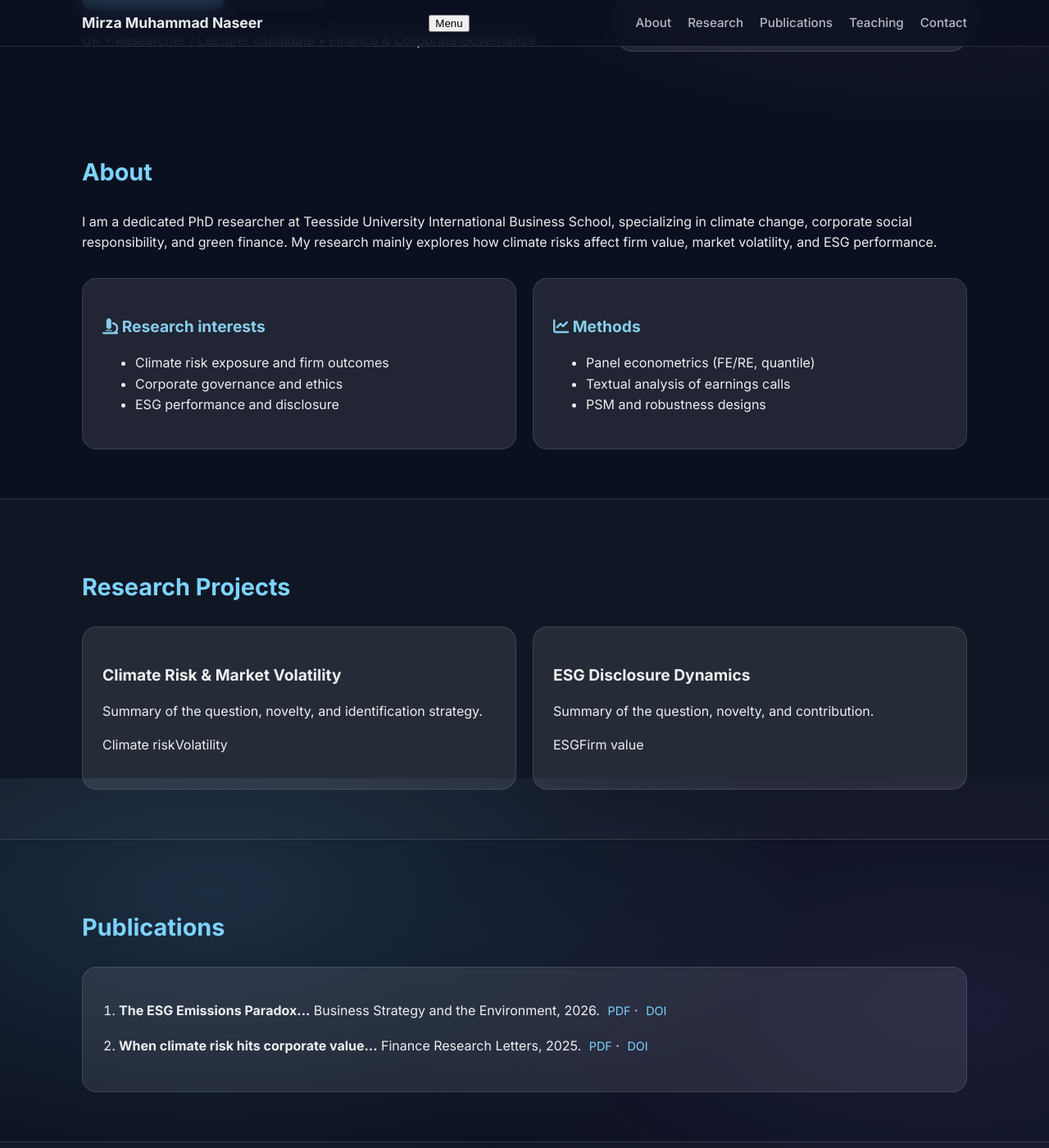
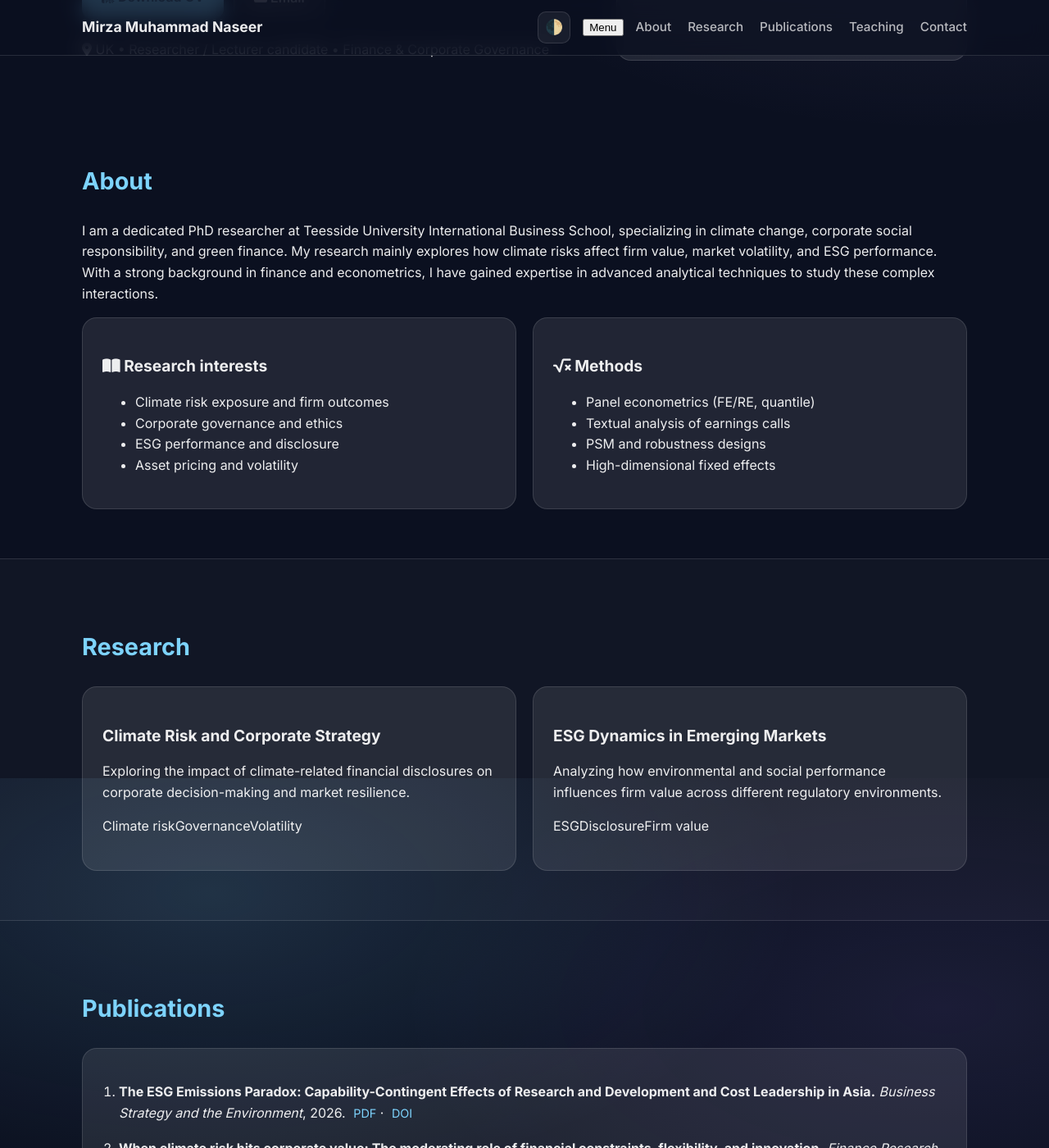
Before and after one commit to mmnaseer/mmnaseer.github.io, a Jekyll site: the page index.html, which Jekyll copies as it is, in a window 1280 px wide and 1400 px high, scrolled down 451 px. Shown: the whole window at 82% size. Built offline with Jekyll 4.4.1, drawn with Linux system fonts in a browser that asks for light colours; a style sheet for code colours, icons or effects is not loaded; some of the changed text lies outside the part shown.

Commit message:
Update index.html

```diff
--- a/index.html
+++ b/index.html
@@ -3,8 +3,8 @@
 <head>
   <meta charset="utf-8" />
   <meta name="viewport" content="width=device-width, initial-scale=1" />
-  <title>Mirza Muhammad Naseer</title>
-  <meta name="description" content="Academic profile: research, publications, and contact." />
+  <title>Mirza Muhammad Naseer | Climate Finance & ESG Researcher</title>
+  <meta name="description" content="Academic profile of Mirza Muhammad Naseer: Researching Climate Finance, ESG, and Financial Volatility." />
 
   <link rel="preconnect" href="https://fonts.googleapis.com">
   <link rel="preconnect" href="https://fonts.gstatic.com" crossorigin>
@@ -20,7 +20,12 @@
   <header class="topbar">
     <div class="container topbar-inner">
       <a class="brand" href="#top">Mirza Muhammad Naseer</a>
+
+      <div class="nav-wrapper" style="display: flex; gap: 15px; align-items: center;">
+        <button id="theme-toggle" class="theme-toggle" aria-label="Toggle Theme">🌓</button>
+
         <button class="menu-btn" type="button" aria-label="Open menu" aria-expanded="false">Menu</button>
+
         <nav class="nav">
           <a href="#about">About</a>
           <a href="#research">Research</a>
@@ -28,6 +33,7 @@
           <a href="#teaching">Teaching</a>
           <a href="#contact">Contact</a>
         </nav>
+      </div>
     </div>
   </header>
 
@@ -37,28 +43,37 @@
         <div class="hero-text">
           <p class="kicker">Academic profile</p>
           <h1>Mirza Muhammad Naseer</h1>
-          <p class="lead">Climate Finance, Corporate Governance, ESG, and Financial Volatility.</p>
+          <p class="lead">
+            Climate Finance, Corporate Governance, ESG, and Financial Volatility.
+          </p>
+
           <div class="cta-row">
             <a class="btn primary" href="cv/cv.pdf"><i class="fas fa-file-pdf"></i> Download CV</a>
             <a class="btn" href="mailto:mirzamnaseer@gmail.com"><i class="fas fa-envelope"></i> Email</a>
           </div>
+
           <div class="meta">
-            <span>UK</span> <span>•</span> <span>Researcher / Lecturer candidate</span> <span>•</span> <span>Finance & Corporate Governance</span>
+            <span><i class="fas fa-location-dot"></i> UK</span>
+            <span>•</span>
+            <span>Researcher / Lecturer candidate</span>
+            <span>•</span>
+            <span>Finance & Corporate Governance</span>
           </div>
         </div>
 
-        <aside class="card quick-links-card" style="display: flex; flex-direction: row; justify-content: space-between; align-items: flex-start; padding: 25px; gap: 20px; border-radius: 20px;">
+        <aside class="card quick-links-card">
           <div class="card-content">
-            <h2 class="card-title" style="margin-top: 0; font-size: 1.5rem;">Quick links</h2>
-            <ul class="link-list" style="list-style: none; padding: 0; line-height: 2;">
-              <li><a href="https://scholar.google.com/citations?user=SM0wvw0AAAAJ&hl=en"><i class="ai ai-google-scholar"></i> Google Scholar</a></li>
-              <li><a href="https://orcid.org/0000-0002-5740-1927"><i class="ai ai-orcid"></i> ORCID</a></li>
-              <li><a href="https://papers.ssrn.com/Sol3/Cf_Dev/AbsByAuth.cfm?per_id=2599287"><i class="ai ai-ssrn"></i> SSRN</a></li>
-              <li><a href="https://www.linkedin.com/in/mirzamnaseer/"><i class="fab fa-linkedin"></i> LinkedIn</a></li>
+            <h2 class="card-title" style="margin-top: 0; color: var(--text);">Quick links</h2>
+            <ul class="link-list">
+              <li><a href="https://scholar.google.com/citations?user=SM0wvw0AAAAJ&hl=en" target="_blank"><i class="ai ai-google-scholar"></i> Google Scholar</a></li>
+              <li><a href="https://orcid.org/0000-0002-5740-1927" target="_blank"><i class="ai ai-orcid"></i> ORCID</a></li>
+              <li><a href="https://papers.ssrn.com/Sol3/Cf_Dev/AbsByAuth.cfm?per_id=2599287" target="_blank"><i class="ai ai-ssrn"></i> SSRN</a></li>
+              <li><a href="https://www.linkedin.com/in/mirzamnaseer/" target="_blank"><i class="fab fa-linkedin"></i> LinkedIn</a></li>
             </ul>
           </div>
-          <div class="profile-photo-container" style="flex-shrink: 0;">
-            <img src="assets/photo.jpg" class="profile-img" style="width: 130px; height: 130px; object-fit: cover; border-radius: 15px; border: 3px solid white; box-shadow: 0 10px 20px rgba(0,0,0,0.1);">
+
+          <div class="profile-photo-container">
+            <img src="assets/photo.jpg" alt="Mirza Muhammad Naseer" class="profile-img">
           </div>
         </aside>
       </div>
@@ -67,22 +82,28 @@
     <section id="about" class="section">
       <div class="container">
         <h2>About</h2>
-        <p>I am a dedicated PhD researcher at Teesside University International Business School, specializing in climate change, corporate social responsibility, and green finance. My research mainly explores how climate risks affect firm value, market volatility, and ESG performance.</p>
-        <div class="grid-2" style="margin-top: 30px;">
+        <p>
+          I am a dedicated PhD researcher at Teesside University International Business School, specializing in climate change, corporate social responsibility, and green finance. My research mainly explores how climate risks affect firm value, market volatility, and ESG performance. With a strong background in finance and econometrics, I have gained expertise in advanced analytical techniques to study these complex interactions.
+        </p>
+
+        <div class="grid-2">
           <div class="card">
-            <h3 style="color: #87CEEB;"><i class="fas fa-microscope"></i> Research interests</h3>
+            <h3><i class="fas fa-book-open"></i> Research interests</h3>
             <ul class="bullets">
               <li>Climate risk exposure and firm outcomes</li>
               <li>Corporate governance and ethics</li>
               <li>ESG performance and disclosure</li>
+              <li>Asset pricing and volatility</li>
             </ul>
           </div>
+
           <div class="card">
-            <h3 style="color: #87CEEB;"><i class="fas fa-chart-line"></i> Methods</h3>
+            <h3><i class="fas fa-square-root-variable"></i> Methods</h3>
             <ul class="bullets">
               <li>Panel econometrics (FE/RE, quantile)</li>
               <li>Textual analysis of earnings calls</li>
               <li>PSM and robustness designs</li>
+              <li>High-dimensional fixed effects</li>
             </ul>
           </div>
         </div>
@@ -91,17 +112,22 @@
 
     <section id="research" class="section alt">
       <div class="container">
-        <h2>Research Projects</h2>
+        <h2>Research</h2>
         <div class="grid-2">
           <article class="card">
-            <h3>Climate Risk & Market Volatility</h3>
-            <p class="muted">Summary of the question, novelty, and identification strategy.</p>
-            <p class="tags"><span>Climate risk</span><span>Volatility</span></p>
+            <h3>Climate Risk and Corporate Strategy</h3>
+            <p class="muted">Exploring the impact of climate-related financial disclosures on corporate decision-making and market resilience.</p>
+            <p class="tags">
+              <span>Climate risk</span><span>Governance</span><span>Volatility</span>
+            </p>
           </article>
+
           <article class="card">
-            <h3>ESG Disclosure Dynamics</h3>
-            <p class="muted">Summary of the question, novelty, and contribution.</p>
-            <p class="tags"><span>ESG</span><span>Firm value</span></p>
+            <h3>ESG Dynamics in Emerging Markets</h3>
+            <p class="muted">Analyzing how environmental and social performance influences firm value across different regulatory environments.</p>
+            <p class="tags">
+              <span>ESG</span><span>Disclosure</span><span>Firm value</span>
+            </p>
           </article>
         </div>
       </div>
@@ -113,15 +139,27 @@
         <div class="card">
           <ol class="pubs">
             <li>
-              <strong>The ESG Emissions Paradox...</strong> Business Strategy and the Environment, 2026.
+              <strong>The ESG Emissions Paradox: Capability-Contingent Effects of Research and Development and Cost Leadership in Asia.</strong> <em>Business Strategy and the Environment</em>, 2026.
               <span class="pub-links">
-                <a href="papers/bse.pdf">PDF</a> · <a href="https://doi.org/10.1002/bse.70362">DOI</a>
+                <a href="papers/bse.pdf">PDF</a> · <a href="https://doi.org/10.1002/bse.70362" target="_blank">DOI</a>
               </span>
             </li>
             <li>
-                <strong>When climate risk hits corporate value...</strong> Finance Research Letters, 2025.
+              <strong>When climate risk hits corporate value: The moderating role of financial constraints, flexibility, and innovation.</strong> <em>Finance Research Letters</em>, 2025.
               <span class="pub-links">
-                  <a href="papers/FRL.pdf">PDF</a> · <a href="https://doi.org/10.1016/j.frl.2025.106780">DOI</a>
+                <a href="papers/FRL.pdf">PDF</a> · <a href="https://doi.org/10.1016/j.frl.2025.106780" target="_blank">DOI</a>
+              </span>
+            </li>
+            <li>
+              <strong>Sustainable investments in volatile times: Nexus of climate change risk, ESG practices, and market volatility.</strong> <em>International Review of Financial Analysis</em>, 2024.
+              <span class="pub-links">
+                <a href="papers/IRFA.pdf">PDF</a> · <a href="https://doi.org/10.1016/j.irfa.2024.103492" target="_blank">DOI</a>
+              </span>
+            </li>
+            <li>
+              <strong>The dynamics of corporate climate risk and market volatility: International evidence.</strong> <em>North American Journal of Economics and Finance</em>, 2025.
+              <span class="pub-links">
+                <a href="papers/NAJEF.pdf">PDF</a> · <a href="https://doi.org/10.1016/j.najef.2025.102435" target="_blank">DOI</a>
               </span>
             </li>
           </ol>
@@ -134,16 +172,18 @@
         <h2>Teaching</h2>
         <div class="grid-2">
           <div class="card">
-            <h3 style="color: #87CEEB;">Modules</h3>
+            <h3>Modules</h3>
             <ul class="bullets">
               <li>Corporate Finance</li>
               <li>Financial Reporting</li>
+              <li>Research Methods / Econometrics</li>
             </ul>
           </div>
           <div class="card">
-            <h3 style="color: #87CEEB;">Supervision</h3>
+            <h3>Supervision</h3>
             <ul class="bullets">
               <li>Dissertation supervision (UG/PG)</li>
+              <li>Quantitative thesis support</li>
             </ul>
           </div>
         </div>
@@ -153,11 +193,11 @@
     <section id="contact" class="section">
       <div class="container">
         <h2>Contact</h2>
-        <div class="card" style="max-width: 500px;">
+        <div class="card" style="max-width: 600px;">
           <p>
-            <strong><i class="fas fa-envelope"></i> Email:</strong> <a href="mailto:mirzamnaseer@gmail.com">mirzamnaseer@gmail.com</a><br>
-            <strong><i class="fas fa-map-marker-alt"></i> Location:</strong> United Kingdom<br>
-            <strong><i class="fab fa-github"></i> GitHub:</strong> <a href="https://github.com/mmnaseer">mmnaseer</a>
+            <i class="fas fa-envelope"></i> <strong>Email:</strong> <a href="mailto:mirzamnaseer@gmail.com">mirzamnaseer@gmail.com</a><br>
+            <i class="fas fa-map-marker-alt"></i> <strong>Location:</strong> United Kingdom<br>
+            <i class="fab fa-github"></i> <strong>GitHub:</strong> <a href="https://github.com/mmnaseer" target="_blank">mmnaseer</a>
           </p>
         </div>
       </div>
@@ -171,13 +211,32 @@
   </main>
 
   <script>
+    // Set current year
     document.getElementById("year").textContent = new Date().getFullYear();
-    const btn = document.querySelector(".menu-btn");
+
+    // Theme Toggle Logic
+    const toggleBtn = document.getElementById('theme-toggle');
+    const body = document.body;
+
+    if (localStorage.getItem('theme') === 'light') {
+      body.classList.add('light-theme');
+    }
+
+    toggleBtn.addEventListener('click', () => {
+      body.classList.toggle('light-theme');
+      localStorage.setItem('theme', body.classList.contains('light-theme') ? 'light' : 'dark');
+    });
+
+    // Mobile Menu Logic
+    const menuBtn = document.querySelector(".menu-btn");
     const nav = document.querySelector(".nav");
-    btn.addEventListener("click", () => {
+
+    menuBtn.addEventListener("click", () => {
       const open = nav.classList.toggle("open");
-      btn.setAttribute("aria-expanded", open ? "true" : "false");
+      menuBtn.setAttribute("aria-expanded", open ? "true" : "false");
     });
+
+    // Smooth Scroll
     document.querySelectorAll('a[href^="#"]').forEach(a => {
       a.addEventListener("click", (e) => {
         const id = a.getAttribute("href");
```
Also changed, not shown: other parts of index.html (+1 -1 lines). Lines whose indentation alone changed are shown as unchanged.
